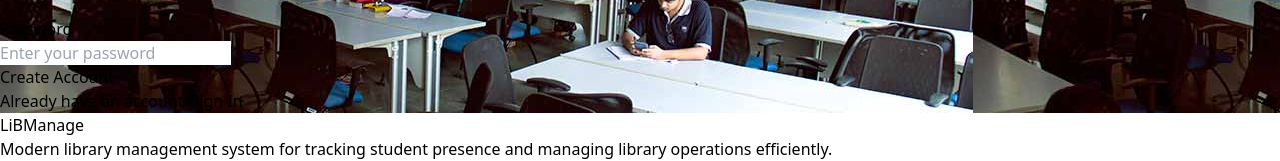
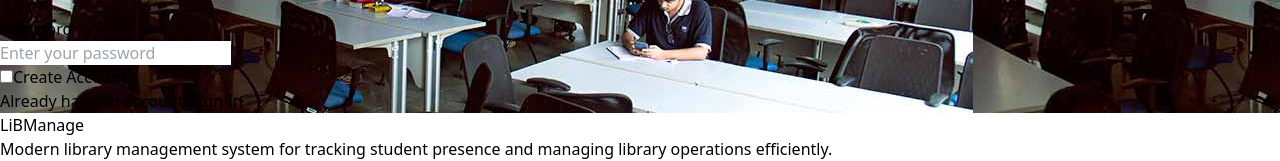
Before and after one commit to Ron-Chandrayan/CollegeLib, a React (Vite) app in the folder LibraryManage/: page / in a window 1280 px wide. Shown: the part 5391-5552 px from the top of the page. Built offline with nearby package versions, Linux system fonts and the light colour scheme; no server answers.

Commit message:
doing changes

```diff
--- a/LibraryManage/src/components/Home/Home.jsx
+++ b/LibraryManage/src/components/Home/Home.jsx
@@ -23,6 +23,8 @@ function Home() {
     const [isClosed, setIsClosed] = useState(false);
     const [isAuthLoading, setIsAuthLoading] = useState(true);
     const [isSubmitting, setIsSubmitting] = useState(false);
+    const [isChecked, setIsChecked] = useState(false);
+
 
 
 
@@ -522,7 +524,12 @@ function Home() {
                       ? 'bg-gray-400 cursor-not-allowed'
                       : 'bg-gradient-to-r from-blue-600 via-indigo-600 to-blue-700 text-white hover:from-blue-700 hover:via-indigo-700 hover:to-blue-800 transform hover:scale-105 hover:shadow-2xl'
                   }`}
-                >
+                              >
+                              <input
+                type="checkbox"
+                checked={isChecked}
+                onChange={(e) => setIsChecked(e.target.checked)}
+              />
                   <span className="relative z-10">
                     {isSubmitting ? (
                       <div className="flex items-center justify-center space-x-2">
```
